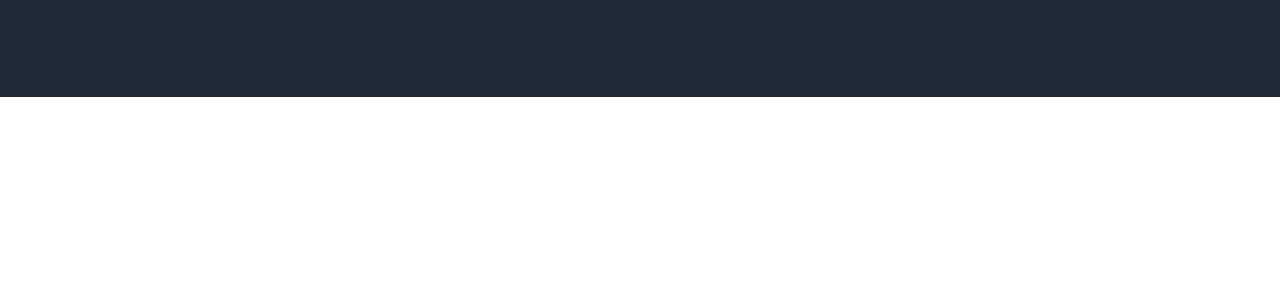
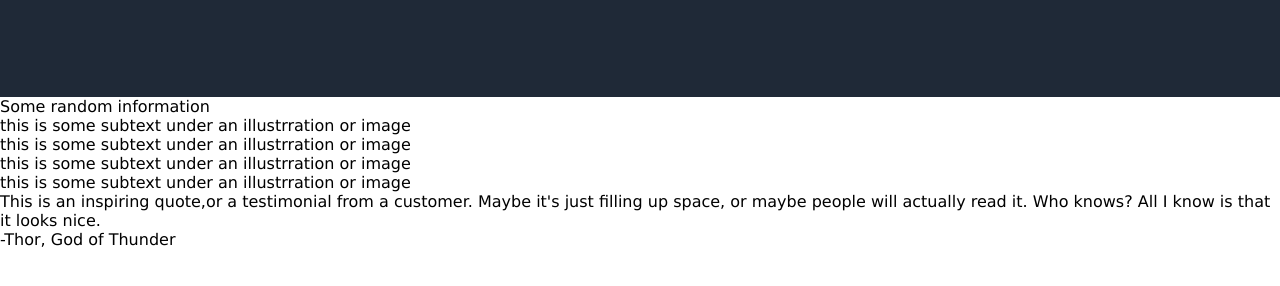
Before and after one commit to Louie3588/landing-page, a plain HTML site: page index.html in a window 1280 px wide. Shown: the part 366-652 px from the top of the page. Drawn offline with Linux system fonts and the light colour scheme.

Commit message:
Add information section to the html
This will add the seperate sections of the
infromation section to the html

```diff
--- a/index.html
+++ b/index.html
@@ -25,9 +25,26 @@
                 </div>
                 <div class="image1">
                     <div class="placeholder">this is a placeholder for an image</div>
-            </div>
+                </div>
             </div>
         </div>
+        <div class="information"></div>
+            <div class="title">Some random information</div>
+            <div class="illustratons-and-subtext">
+                <div class="illustration"></div>
+                <div class="i-subtext">this is some subtext under an illustrration or image</div>
+                <div class="illustration"></div>
+                <div class="i-subtext">this is some subtext under an illustrration or image</div>
+                <div class="illustration"></div>
+                <div class="i-subtext">this is some subtext under an illustrration or image</div>
+                <div class="illustration"></div>
+                <div class="i-subtext">this is some subtext under an illustrration or image</div>
+            </div>
+            <div class="quote">
+                <div class="inspiring-quote">This is an inspiring quote,or a testimonial from a customer. Maybe it's just filling up space, or maybe people will actually read it. Who knows? All I know is that it looks nice.</div>
+                <div class="author">-Thor, God of Thunder</div>
+            </div>
+
 
     </body>
 </html>
```
